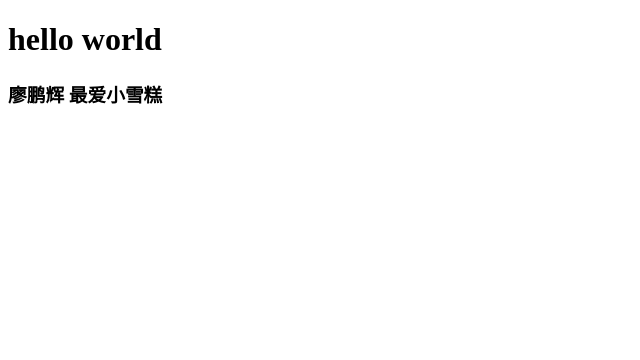
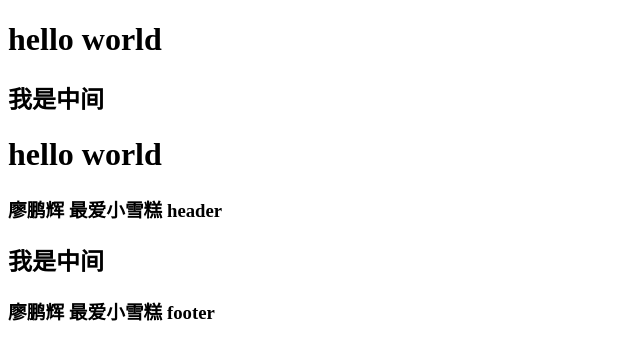
Before and after one commit to liaopen123/vuehome, a plain HTML site: page slotdemo.html in a window 1280 px wide. Shown: the whole page, without its empty margins (0-640 px from the left). Drawn offline with Linux system fonts and the light colour scheme.

Commit message:
添加slot用法

```diff
--- a/slotdemo.html
+++ b/slotdemo.html
@@ -13,6 +13,11 @@
 
         <h3>廖鹏辉 最爱小雪糕</h3>
     </child>
+    <child>
+
+        <h3 slot="header">廖鹏辉 最爱小雪糕 header</h3>
+        <h3 slot="footer">廖鹏辉 最爱小雪糕 footer</h3>
+    </child>
 
 </div>
 
@@ -23,7 +28,9 @@
 
         template: `<div>
                 <h1>hello world</h1>
-                <slot></slot>
+                <slot name="header"></slot>
+                <h2>我是中间</h2>
+                     <slot name="footer"></slot>
 </div>`,
 
 
```
